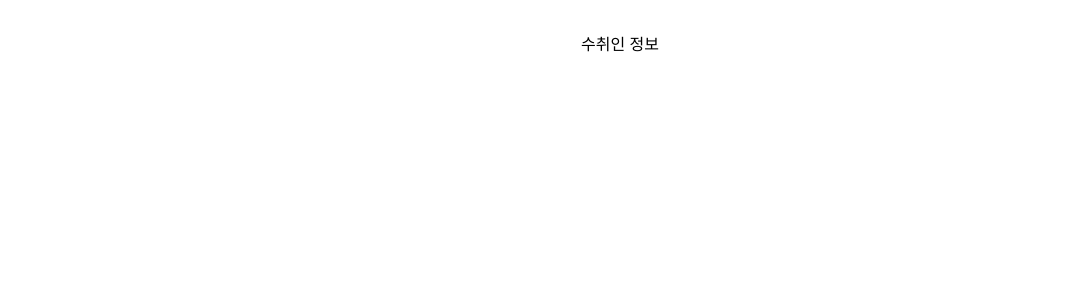
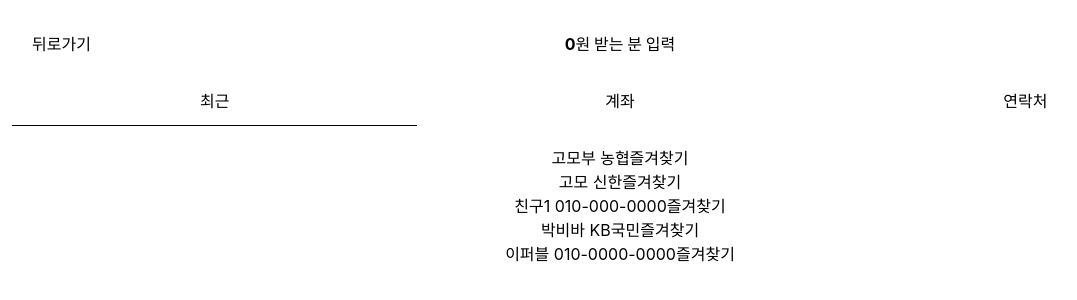
Before and after one commit to sukyung6999/toss-send-money, a React (Vite) app: page /receive in a window 1280 px wide. Shown: the top 300 px of the page, without its empty margins (20-1097 px from the left). Built offline with nearby package versions, Linux system fonts and the light colour scheme.

Commit message:
add: 받는 사람에 대한 정보 마크업

```diff
--- a/src/assets/layout/Header.tsx
+++ b/src/assets/layout/Header.tsx
@@ -1,11 +1,16 @@
+import { useNavigate } from "react-router-dom";
+import Button from "../components/Button";
+
 interface HeaderProps {
   title: string;
 }
 
 const Header = ({ title }: HeaderProps) => {
+  const navigate = useNavigate();
   return (
-    <header className="font-bold">
-      <h1>{title}</h1>
+    <header className="font-bold relative">
+      <Button onClick={() => navigate(-1)} className="absolute left-[20px] top-0">뒤로가기</Button>
+      <h1 className="inline-block">{title}</h1>
     </header>
   );
 };
--- a/src/assets/pages/Amount/Amout.tsx
+++ b/src/assets/pages/Amount/Amout.tsx
@@ -49,7 +49,7 @@
         onDelete={handleDelete}
       />
     <div>
-      <Button onClick={() => navigate('/receive')} className="block mt-[30px] w-full h-[50px] bg-blue-600 rounded-md text-white">보내기</Button>
+      <Button onClick={() => navigate(`/receive?amount=${amount}`)} className="block mt-[30px] w-full h-[50px] bg-blue-600 rounded-md text-white">보내기</Button>
     </div>
   </div>
 }
--- a/src/assets/pages/Receive/Receive.tsx
+++ b/src/assets/pages/Receive/Receive.tsx
@@ -1,6 +1,125 @@
+import { useSearchParams } from "react-router-dom";
+import Header from "../../layout/Header";
+import ThousandsSeperator from "../../util/ThousandsSeperator";
+import Button from "../../components/Button";
+import { useState } from "react";
+
 const Receive = () => {
+  const [searchParams] = useSearchParams();
+  const amount = searchParams.get('amount');
+
+  const [selectedTab, setSelectedTab] = useState('recentTab');
+  const handleTabBtnClick = (id: string) => {
+    setSelectedTab(id);
+  }
+
+  const selectedTabStyle = 'border-solid border-black border-b-[1px]'
+
   return <div>
-    수취인 정보
+    <Header title={`${amount ? ThousandsSeperator(amount) : '0'}원 받는 분 입력`} />
+    <div role="tablist" aria-label="받을 분 선택" className="flex justify-between my-[20px]">
+      <Button onClick={() => handleTabBtnClick('recentTab')} className={`w-1/3 h-[50px] ${selectedTab === 'recentTab' ? selectedTabStyle : ''}`} role="tab" aria-controls="recentContent" aria-selected={selectedTab === 'recentTab' ? true : false} id="recentTab" tabIndex={selectedTab === 'recentTab' ? 1 : 0}>최근</Button>
+      <Button onClick={() => handleTabBtnClick('accountTab')} className={`w-1/3 h-[50px] ${selectedTab === 'accountTab' ? selectedTabStyle : ''}`} role="tab" aria-controls="accountContent" aria-selected={selectedTab === 'accountTab' ? true : false} id="accountTab" tabIndex={selectedTab === 'accountTab' ? 1 : 0}>계좌</Button>
+      <Button onClick={() => handleTabBtnClick('contactTab')} className={`w-1/3 h-[50px] ${selectedTab === 'contactTab' ? selectedTabStyle : ''}`} role="tab" aria-controls="contactContent" aria-selected={selectedTab === 'contactTab' ? true : false} id="contactTab" tabIndex={selectedTab === 'contactTab' ? 1 : 0}>연락처</Button>
+    </div>
+    <div id="recentContent" role="tabpanel" aria-labelledby="recentTab" className={`${selectedTab === 'recentTab' ? 'block' : 'hidden'}`} >
+      <ul>
+        <li>
+          <Button>
+            고모부
+            농협
+          </Button>
+          <Button>
+            즐겨찾기
+          </Button>
+        </li>
+        <li>
+          <Button>
+            고모
+            신한
+          </Button>
+          <Button>
+            즐겨찾기
+          </Button>
+        </li>
+        <li>
+          <Button>
+            친구1
+            010-000-0000
+          </Button>
+          <Button>
+            즐겨찾기
+          </Button>
+        </li>
+        <li>
+          <Button>
+            박비바
+            KB국민
+          </Button>
+          <Button>
+            즐겨찾기
+          </Button>
+        </li>
+        <li>
+          <Button>
+            이퍼블
+            010-0000-0000
+          </Button>
+          <Button>
+            즐겨찾기
+          </Button>
+        </li>
+      </ul>
+    </div>
+    <div id="accountContent" role="tabpanel" aria-labelledby="accountTab" className={`${selectedTab === 'accountTab' ? 'block' : 'hidden'}`}  >
+      <form action="">
+        <select name="bank" id="bankList">
+          <option value="은행선택">은행선택</option>
+          <option value="NH농협">NH농협</option>
+          <option value="카카오뱅크">카카오뱅크</option>
+          <option value="KB국민">KB국민</option>
+          <option value="토스뱅크">토스뱅크</option>
+          <option value="신한">신한</option>
+          <option value="우리">우리</option>
+          <option value="IBK기업">IBK기업</option>
+          <option value="하나">하나</option>
+          <option value="새마을">새마을</option>
+          <option value="부산">부산</option>
+          <option value="iM뱅크(대구)">iM뱅크(대구)</option>
+          <option value="케이뱅크">케이뱅크</option>
+          <option value="신협">신협</option>
+          <option value="우체국">우체국</option>
+          <option value="SC제일">SC제일</option>
+          <option value="경남">경남</option>
+          <option value="광주">광주</option>
+        </select>
+        <input type="tel" name="accountnumer" id="accountNum" placeholder="계좌번호 입력" pattern="[0-9]-*" inputMode="numeric" maxLength={14} />
+        <button>확인</button>
+      </form>
+    </div>
+    <div id="contactContent" role="tabpanel" aria-labelledby="contactTab" className={`${selectedTab === 'contactTab' ? 'block' : 'hidden'}`}  >
+      <input type="search" name="contact" id="contactList" placeholder="연락처를 검색하거나 입력할 수 있습니다" className="block" />
+      <ul aria-label="연락처 목록">
+        <li>
+          <button type="submit">오빠1 010-000-0000</button>
+        </li>
+        <li>
+          <button type="submit">친구1 010-000-0000</button>
+        </li>
+        <li>
+          <button type="submit">친구2 010-000-0000</button>
+        </li>
+        <li>
+          <button type="submit">친구3 010-000-0000</button>
+        </li>
+        <li>
+          <button type="submit">친구4 010-000-0000</button>
+        </li>
+        <li>
+          <button type="submit">친구5 010-000-0000</button>
+        </li>
+      </ul>
+    </div>
   </div>
 }
 export default Receive;
```
Also changed, not shown: 1 other file (tests, documents, lock files or other folders).
